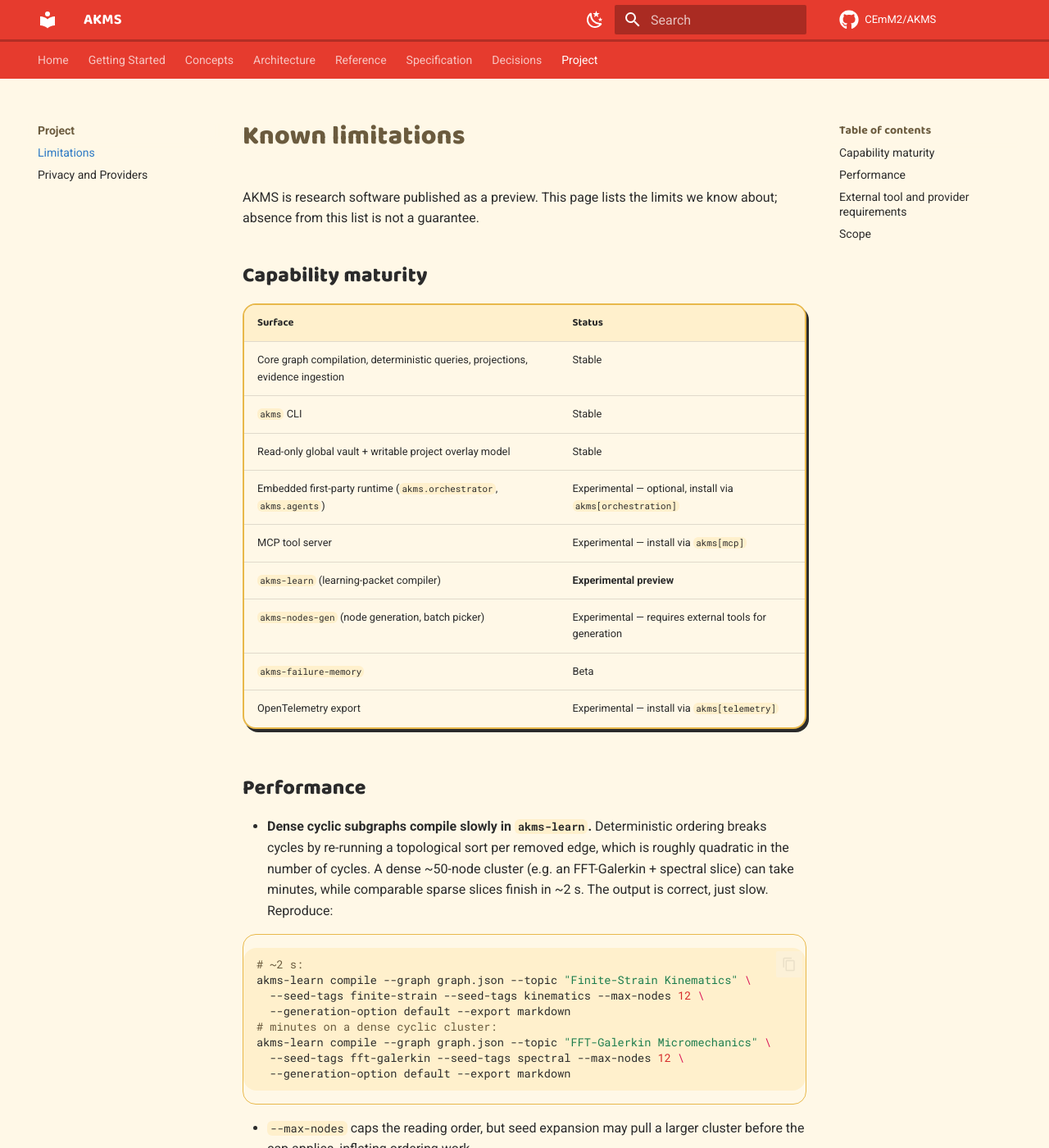
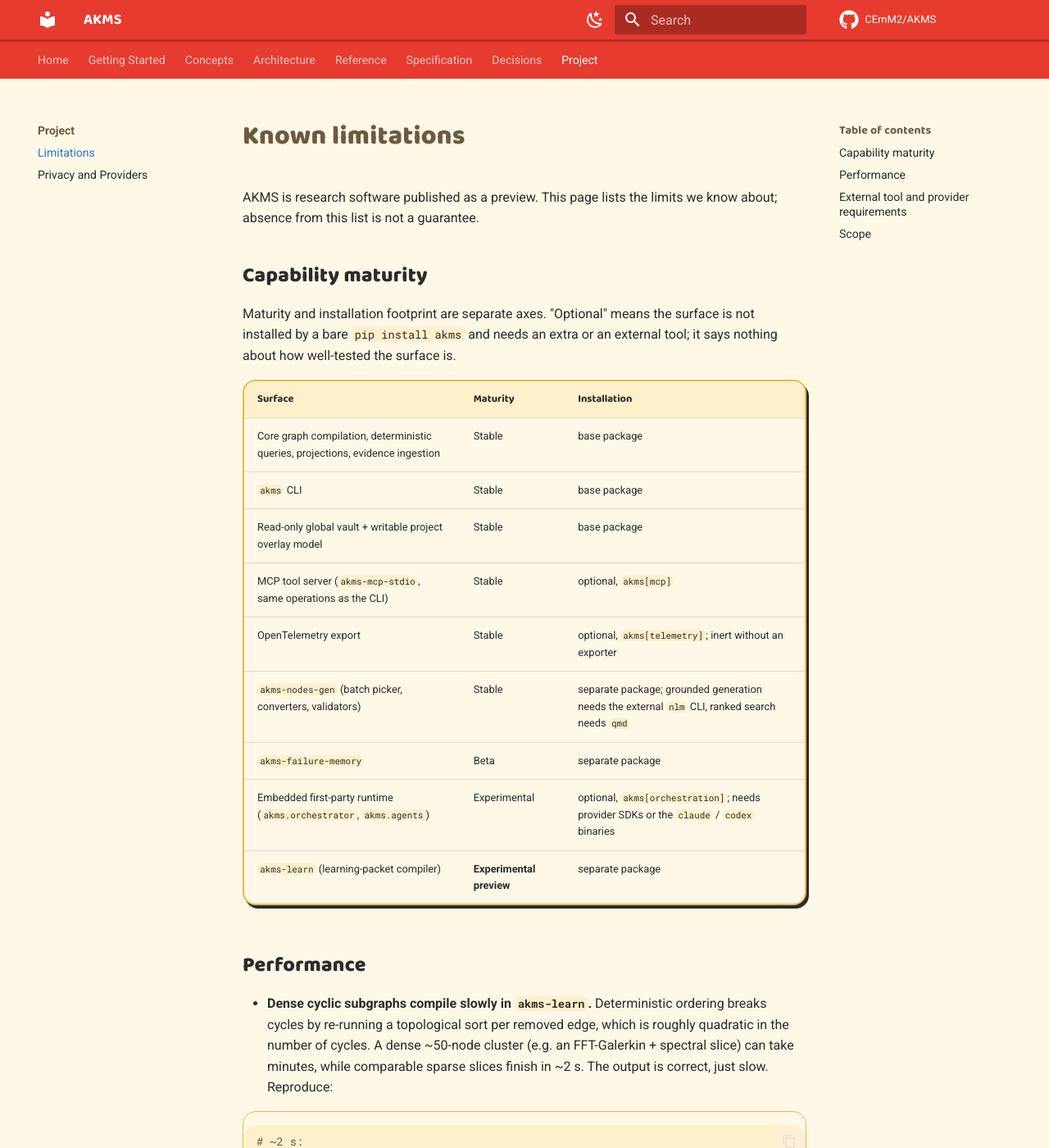
Before and after one commit to CEmM2/AKMS, an MkDocs documentation site: the page built from docs/limitations.md, in a window 1280 px wide and 1400 px high. Shown: the whole window at 82% size. Built offline with MkDocs 1.6.1 and Material for MkDocs 9.7.7, drawn with Linux system fonts in a browser that asks for light colours; comment, search, counter and statistics services are not loaded; some of the changed text lies outside the part shown.

Commit message:
docs(limitations): separate maturity from installation footprint; drop the stale corpus note
The maturity table conflated "needs an extra or an external tool" with
"experimental". The MCP server, OpenTelemetry export and akms-nodes-gen are
covered by the default test suite (25, 20 and the nodes-gen suites
respectively) and only differ from the core in what they need installed, so
they now read Stable with the installation requirement in its own column.
The embedded runtime and akms-learn keep their experimental labels.

The Scope section still described a 302-node corpus bundled in the wheel
with a provenance breakdown. 0.3.1 moved the corpus to the separately
installed akms-vault-compmech repository, whose README carries the
provenance statement, so the two bullets collapse into one pointer.

Co-Authored-By: Claude Fable 5.1 <noreply@anthropic.com>
Claude-Session: https://claude.ai/code/session_01LJ9oZMLuKyAw91GkEwmdTT

```diff
--- a/docs/limitations.md
+++ b/docs/limitations.md
@@ -5,17 +5,21 @@ we know about; absence from this list is not a guarantee.
 
 ## Capability maturity
 
-| Surface | Status |
-|---|---|
-| Core graph compilation, deterministic queries, projections, evidence ingestion | Stable |
-| `akms` CLI | Stable |
-| Read-only global vault + writable project overlay model | Stable |
-| Embedded first-party runtime (`akms.orchestrator`, `akms.agents`) | Experimental — optional, install via `akms[orchestration]` |
-| MCP tool server | Experimental — install via `akms[mcp]` |
-| `akms-learn` (learning-packet compiler) | **Experimental preview** |
-| `akms-nodes-gen` (node generation, batch picker) | Experimental — requires external tools for generation |
-| `akms-failure-memory` | Beta |
-| OpenTelemetry export | Experimental — install via `akms[telemetry]` |
+Maturity and installation footprint are separate axes. "Optional" means the
+surface is not installed by a bare `pip install akms` and needs an extra or an
+external tool; it says nothing about how well-tested the surface is.
+
+| Surface | Maturity | Installation |
+|---|---|---|
+| Core graph compilation, deterministic queries, projections, evidence ingestion | Stable | base package |
+| `akms` CLI | Stable | base package |
+| Read-only global vault + writable project overlay model | Stable | base package |
+| MCP tool server (`akms-mcp-stdio`, same operations as the CLI) | Stable | optional, `akms[mcp]` |
+| OpenTelemetry export | Stable | optional, `akms[telemetry]`; inert without an exporter |
+| `akms-nodes-gen` (batch picker, converters, validators) | Stable | separate package; grounded generation needs the external `nlm` CLI, ranked search needs `qmd` |
+| `akms-failure-memory` | Beta | separate package |
+| Embedded first-party runtime (`akms.orchestrator`, `akms.agents`) | Experimental | optional, `akms[orchestration]`; needs provider SDKs or the `claude` / `codex` binaries |
+| `akms-learn` (learning-packet compiler) | **Experimental preview** | separate package |
 
 ## Performance
 
@@ -57,14 +61,12 @@ we know about; absence from this list is not a guarantee.
 - AKMS does not own portfolio-wide orchestration. The embedded runtime is a
   bounded, optional workflow; broader coordination belongs to external
   consumers of the projection and evidence contracts.
-- The bundled corpus (302 nodes) is heavily domain-skewed: computational
-  solid mechanics, plus a large block describing the MOOSE framework. It
-  demonstrates the system on one domain; it is not a general knowledge base.
-- Corpus nodes differ in provenance and confidence. 52 are author-written,
-  180 are author-reviewed summaries of published literature, and 70 are
-  machine-generated summaries of a third-party codebase; 88 of the 302 carry
-  `status: tentative`. Each node's `source` and `status` fields record this —
-  consult them before relying on a node. See `THIRD_PARTY_NOTICES.md`.
+- No knowledge corpus ships inside the packages. `akms vault install` fetches
+  the [compmech vault](https://github.com/CEmM2/akms-vault-compmech), which
+  covers one domain (computational solid mechanics, plus the MOOSE framework)
+  and is not a general knowledge base. Its README's *Provenance* section and
+  each node's `source` and `status` fields say how a node was produced;
+  consult them before relying on one.
 - Python 3.12 only in this release.
 - Linux and macOS only. CI tests both; Windows is not tested and not
   supported in this release. The agent skills, git hooks and qmd helper
```
